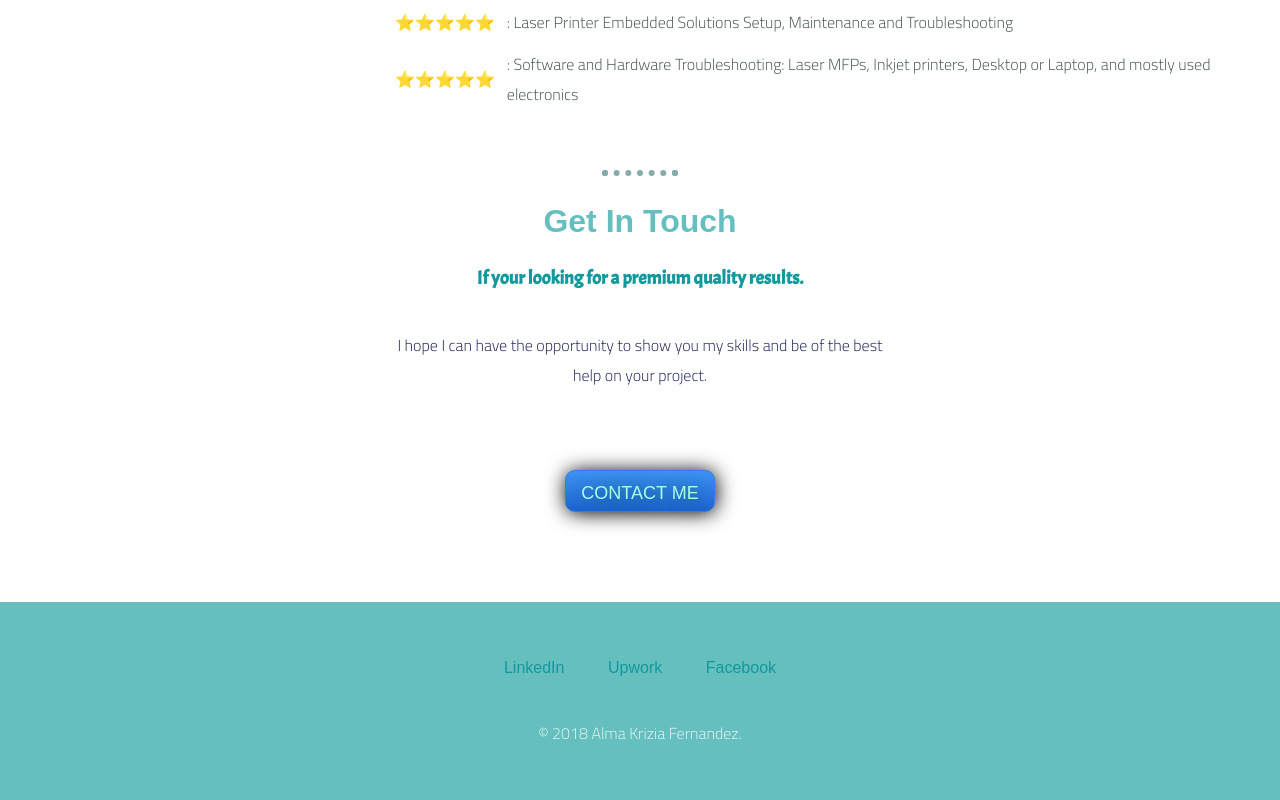
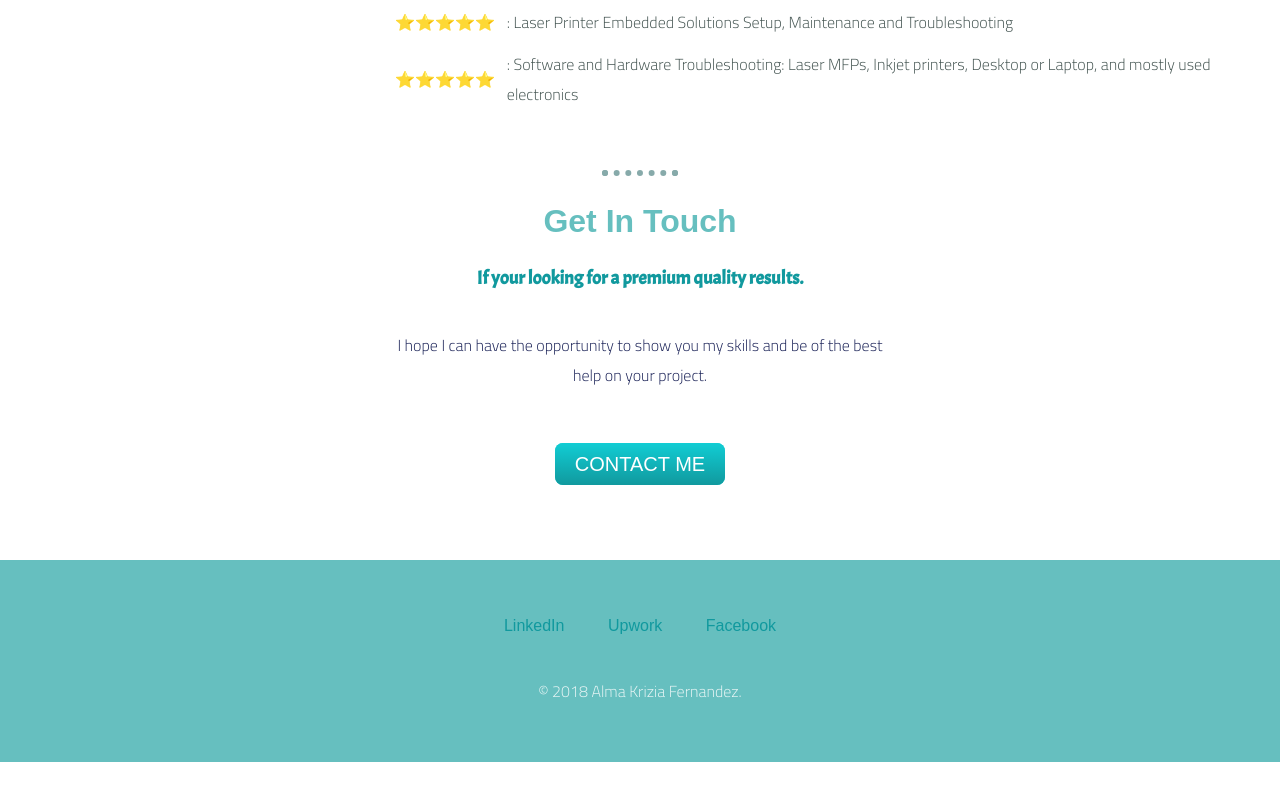
Before and after one commit to KriziaFernandez/AlmaKriziaFernandez2021, a plain HTML site: page index.html in a window 1280 px wide. Shown: the part 3793-4593 px from the top of the page. After the commit the page ends 4555 px from the top, so only its background shows below. Drawn offline with Linux system fonts and the light colour scheme; a web font is replaced by a local one.

Commit message:
Update styles.css

```diff
--- a/css/styles.css
+++ b/css/styles.css
@@ -139,45 +139,30 @@ hr {
 }
 
 .btn {
-  margin-top: 20px;
-   background: #3D94F6;
-   background-image: -webkit-linear-gradient(top, #3D94F6, #1E62D0);
-   background-image: -moz-linear-gradient(top, #3D94F6, #1E62D0);
-   background-image: -ms-linear-gradient(top, #3D94F6, #1E62D0);
-   background-image: -o-linear-gradient(top, #3D94F6, #1E62D0);
-   background-image: -webkit-gradient(to bottom, #3D94F6, #1E62D0);
-   -webkit-border-radius: 10px;
-   -moz-border-radius:10px;
-   border-radius: 10px;
-   height: 10px;
-   line-height: 15px;
-   color: #AAFFEA;
-   font-family: 'Montserrat', sans-serif;
-   font-size: 18px;
-   padding: 15px;
-   -webkit-box-shadow: 1px 1px 10px 0 #000000;
-   -moz-box-shadow: 1px 1px 10px 0 #000000;
-   box-shadow: 1px 1px 20px 0 #000000;
-   text-shadow: 1px 1px 20px #035A44;
-   border: solid #337FED 1px;
-   text-decoration: none;
-   display: inline-block;
-   cursor: pointer;
-   text-align: center;
+  background: #11cdd4;
+  background-image: -webkit-linear-gradient(top, #11cdd4, #11999e);
+  background-image: -moz-linear-gradient(top, #11cdd4, #11999e);
+  background-image: -ms-linear-gradient(top, #11cdd4, #11999e);
+  background-image: -o-linear-gradient(top, #11cdd4, #11999e);
+  background-image: linear-gradient(to bottom, #11cdd4, #11999e);
+  -webkit-border-radius: 8;
+  -moz-border-radius: 8;
+  border-radius: 8px;
+  font-family: 'Montserrat', sans-serif;
+  color: #ffffff;
+  font-size: 20px;
+  padding: 10px 20px 10px 20px;
+  text-decoration: none;
 }
 
 .btn:hover {
-   border: solid #337FED 1px;
-   background: #1E62D0;
-   background-image: -webkit-linear-gradient(top, #1E62D0, #3D94F6);
-   background-image: -moz-linear-gradient(top, #1E62D0, #3D94F6);
-   background-image: -ms-linear-gradient(top, #1E62D0, #3D94F6);
-   background-image: -o-linear-gradient(top, #1E62D0, #3D94F6);
-   background-image: -webkit-gradient(to bottom, #1E62D0, #3D94F6);
-   -webkit-border-radius: 20px;
-   -moz-border-radius: 20px;
-   border-radius: 20px;
-   text-decoration: none;
+  background: #30e3cb;
+  background-image: -webkit-linear-gradient(top, #30e3cb, #2bc4ad);
+  background-image: -moz-linear-gradient(top, #30e3cb, #2bc4ad);
+  background-image: -ms-linear-gradient(top, #30e3cb, #2bc4ad);
+  background-image: -o-linear-gradient(top, #30e3cb, #2bc4ad);
+  background-image: linear-gradient(to bottom, #30e3cb, #2bc4ad);
+  text-decoration: none;
 }
 
 .contact-message {
```
